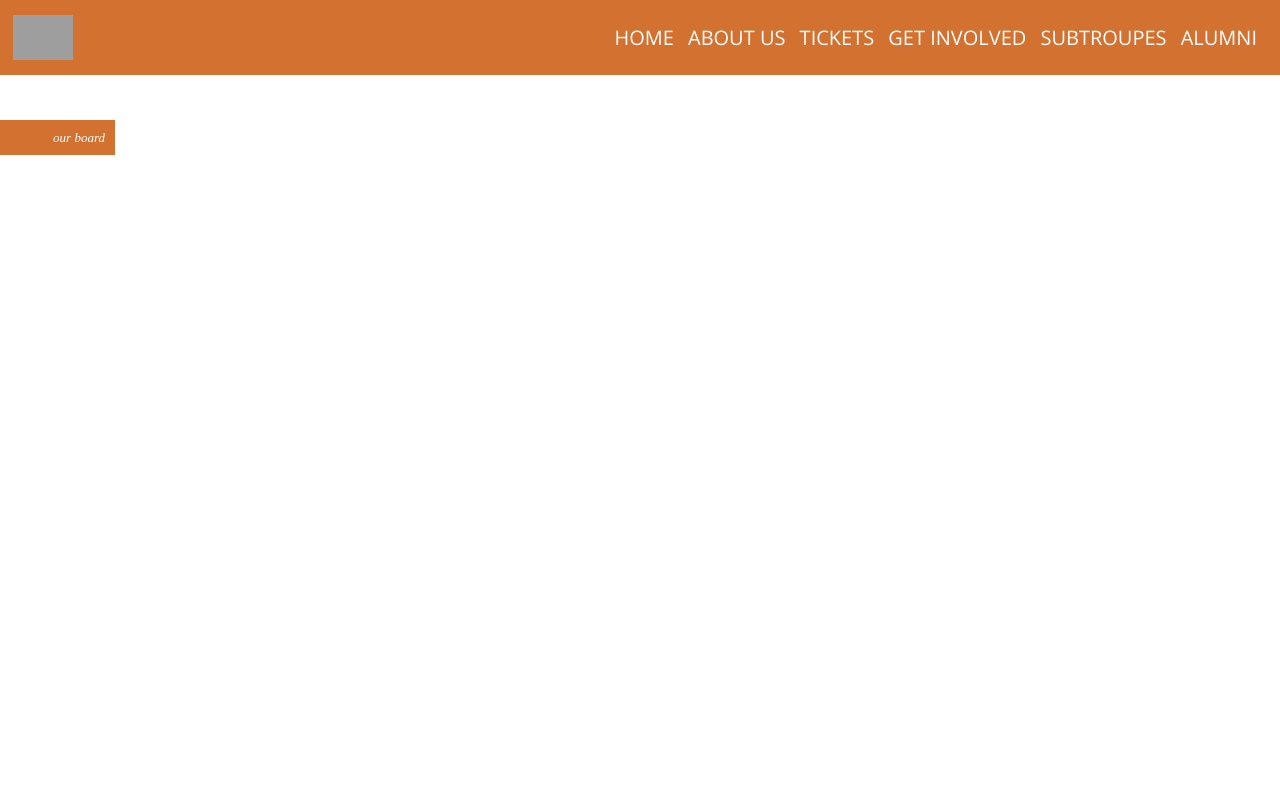
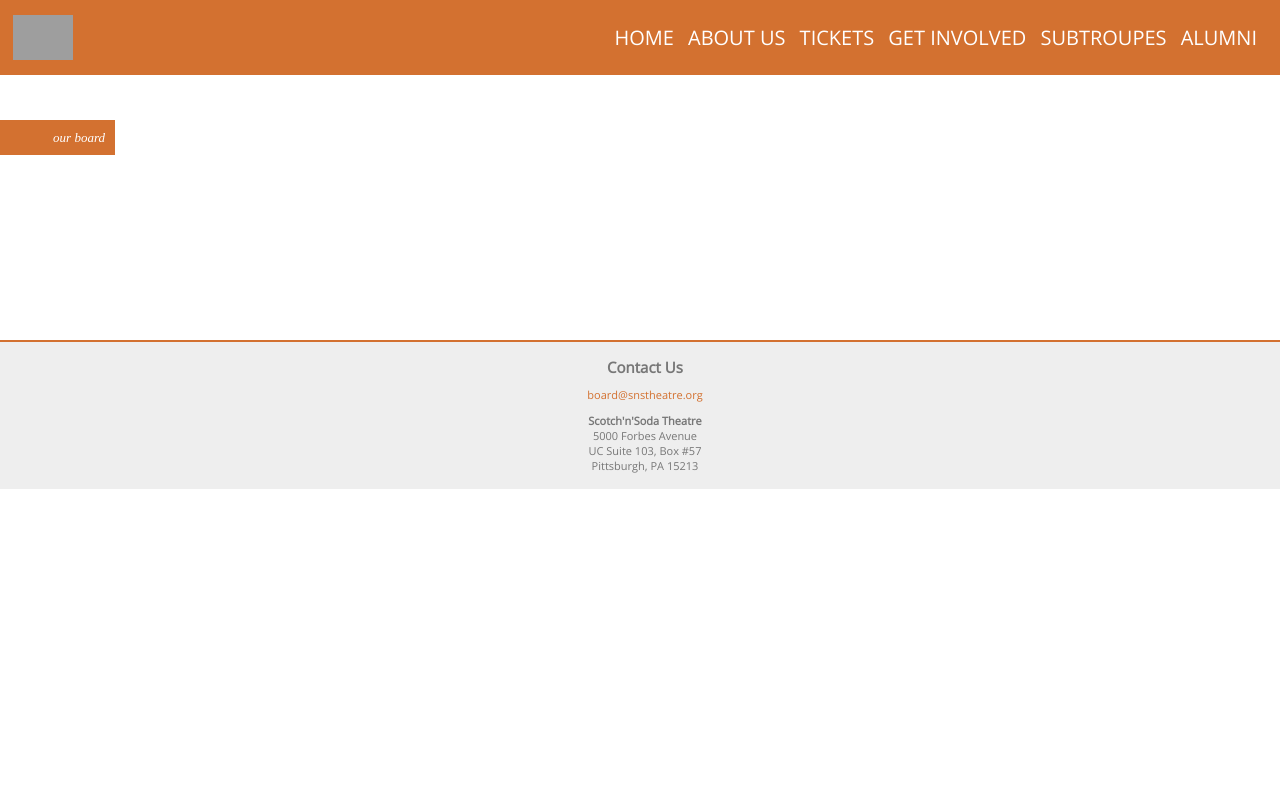
Before and after one commit to rendavison/snsWebsite, a Flask app: page / in a window 1280 px wide. Run offline with Flask 2, Linux system fonts and the light colour scheme; the page is wider than the window, and the part outside it is not shown; grey boxes are pictures that could not be loaded.

Commit message:
fixed board tab and added back modified footer

```diff
--- a/app/static/sass/main.css
+++ b/app/static/sass/main.css
@@ -7,10 +7,12 @@
 /*This imports all outside Google fonts*/
 @import url(https://fonts.googleapis.com/css?family=Open+Sans);
 /*Global classes*/
-body {
+html, body {
   font-family: "Open Sans", Helvetica, sans-serif;
   background: white;
-  margin: auto;
+  margin: 0px;
+  width: 100%;
+  overflow-x: hidden;
   text-align: left; }
 
 a {
@@ -101,18 +102,14 @@ a {
 
 /*Informational footer*/
 .footer {
-  display: none;
   width: 100%;
-  margin: 0px;
-  background: #eee;
-  border-top: 3px solid #d37130;
-  padding: 10px;
-  font-size: 12px;
-  color: #555;
-  overflow: hidden; }
+  background: #eeeeee;
+  border-top: 2px solid #d37130;
+  padding: 5px;
+  font-size: 11px;
+  color: #777;
+  text-align: center; }
   .footer h1 {
-    font-size: 22px; }
-  .footer td {
-    vertical-align: top; }
+    font-size: 15px; }
 
 /*# sourceMappingURL=main.css.map */
--- a/app/templates/base.html
+++ b/app/templates/base.html
@@ -62,26 +62,7 @@
 
     {% block content %} {% endblock %}
 
-    <table class="footer"><tr>
-
-        <td align="left" style="padding-left: 400px;">
-        <h1>
-          Board of Directors
-        </h1>
-        <div style="margin-top: -5px;">
-          Ryan LaPré (President)<br>
-          Grace Lazos (Vice President)<br>
-          Maggie Davis (Artistic Director)<br>
-          Keaton Shapiro (Managing Director)<br>
-          Alexandra Halberstadt (Secretary)<br>
-          Caroline Hermans (Public Relations Coordinator)<br>
-          Michael Wagner (Technical Coordinator)<br>
-          Heather Graci (General Membership Coordinator)<br>
-          Emily Broude (Executive Board Member)
-        </div>
-      </td>
-
-      <td style="float: right; padding-right: 400px;">
+    <div class="footer">
       <h1>
         Contact Us
       </h1>
```
Also changed, not shown: other parts of app/static/sass/main.css (+4 -5 lines), other parts of app/templates/base.html (+1 -3 lines), app/static/sass/main.scss (+15 -20 lines), 1 other file. Lines whose indentation alone changed are shown as unchanged.
